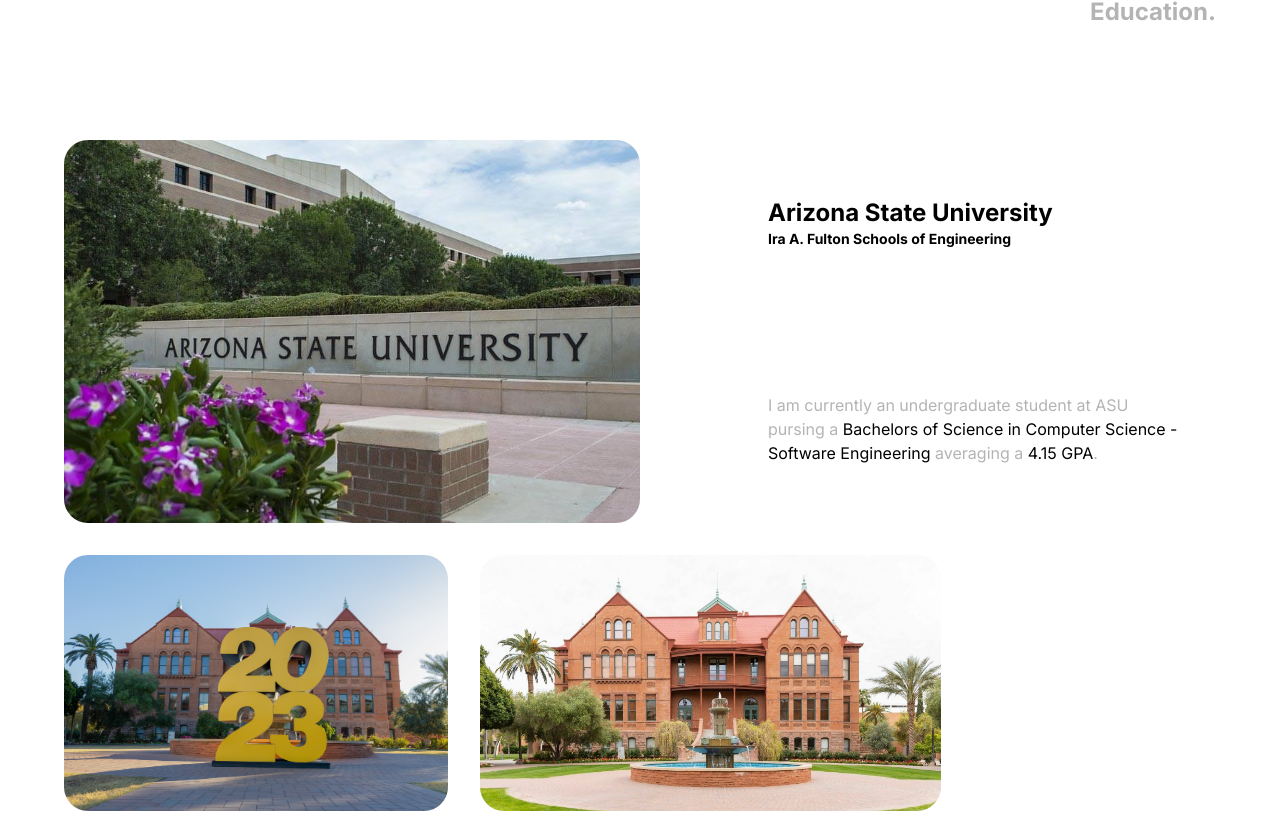
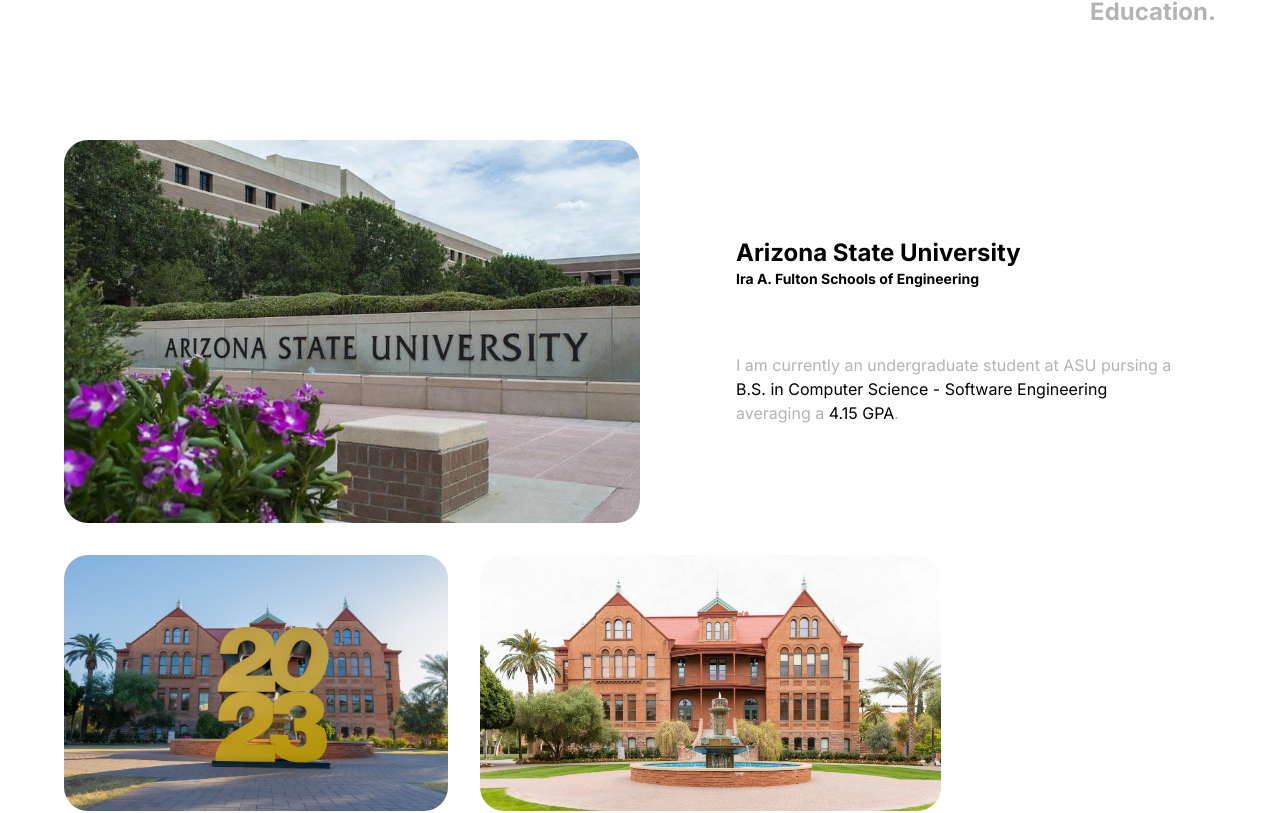
Before and after one commit to 4ndy1e/personal-website, a React (Vite) app: page /about in a window 1280 px wide. Shown: the part 1453-2266 px from the top of the page. Built offline with nearby package versions, Linux system fonts and the light colour scheme.

Commit message:
style: create responsive design for education section

```diff
--- a/src/components/Education.jsx
+++ b/src/components/Education.jsx
@@ -1,25 +1,32 @@
 function Education() {
   return (
     <section className="w-full flex flex-col gap-8 ">
-      <div className="flex bg gap-24 items-center">
-        <img src="westCampus.jpeg" className="rounded-3xl w-1/2" />
-        <div className="w-1/2 px-8">
-          <div className="mb-36">
-            <p className="aboutSect"> Arizona State University</p>
-            <p className="text-left text-black text-sm font-bold font-['Inter']">
+      <div className="flex gap-16 items-center max-lg:gap-8 max-md:flex-col-reverse max-md:gap-16">
+        <img
+          src="westCampus.jpeg"
+          className="rounded-3xl w-1/2 max-md:w-full"
+        />
+        <div className="w-1/2 px-8 max-md:w-full max-md:px-0">
+          <div className="mb-16 max-lg:mb-12">
+            <p className="text-2xl text-left font-bold max-md:text-center">
+              {" "}
+              Arizona State University
+            </p>
+            <p className="text-left text-black text-sm font-bold font-['Inter'] max-md:text-center">
               Ira A. Fulton Schools of Engineering
             </p>
           </div>
-          <p className="text-left text-[#b4b4b4]">
+          <p className="text-left text-[#b4b4b4] max-md:text-center">
             I am currently an undergraduate student at ASU pursing a{" "}
             <span className="text-black">
-              Bachelors of Science in Computer Science - Software Engineering
+              B.S. in Computer Science - Software Engineering
             </span>{" "}
             averaging a <span className="text-black">4.15 GPA</span>.
           </p>
         </div>
       </div>
-      <div className="flex w-full gap-8 box-border">
+
+      <div className="flex w-full gap-8 box-border max-lg:hidden">
         <img src="asu2023.jpeg" className="w-1/3 rounded-3xl" />
         <img src="oldmain.jpg" className="w-2/5 rounded-3xl" />
       </div>
--- a/src/components/Info.jsx
+++ b/src/components/Info.jsx
@@ -1,7 +1,7 @@
 function Info() {
   return (
     <section className="flex items-center max-md:flex-col">
-      <div className="border-black w-[50%] pr-24 max-lg:pr-16 max-lg:w-[60%] max-md:px-8 max-md:w-full">
+      <div className="border-black w-[50%] pr-24 max-lg:pr-16 max-lg:w-[60%] max-md:px-4 max-md:w-full">
         <p className="aboutDesc">
           I am currently a undergraduate student with a passion for
           <strong> design and software development</strong>.
--- a/src/components/Lander.jsx
+++ b/src/components/Lander.jsx
@@ -6,7 +6,7 @@
           Andy Le
         </h2>
         <h1 className="my-16 leading-none max-lg:text-5xl max-sm:text-4xl max-sm:my-8 max-[480px]:text-3xl">
-          Frontend Engineer
+          Software Developer
           <br />
           based in Arizona
           <br />
```
